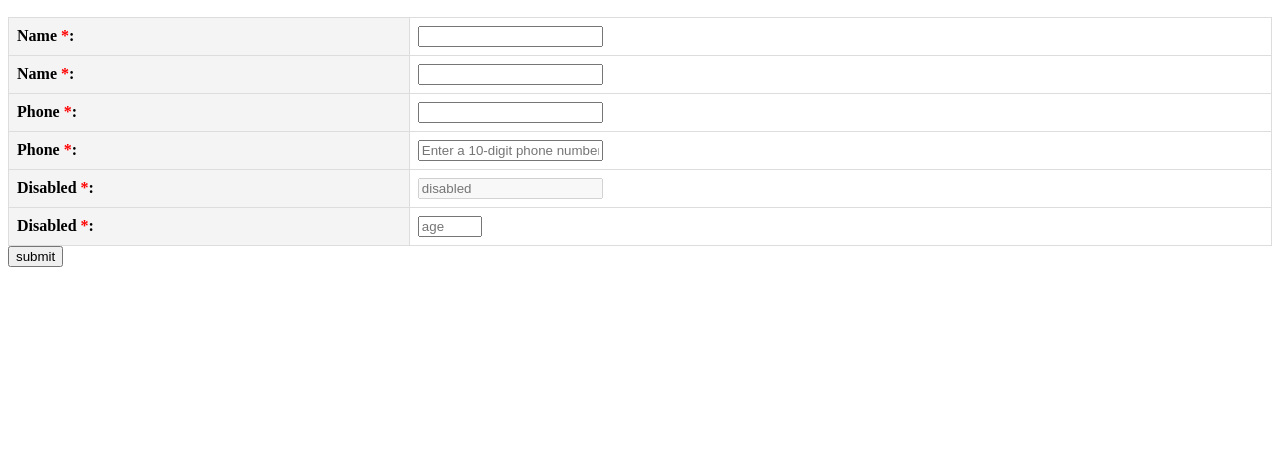
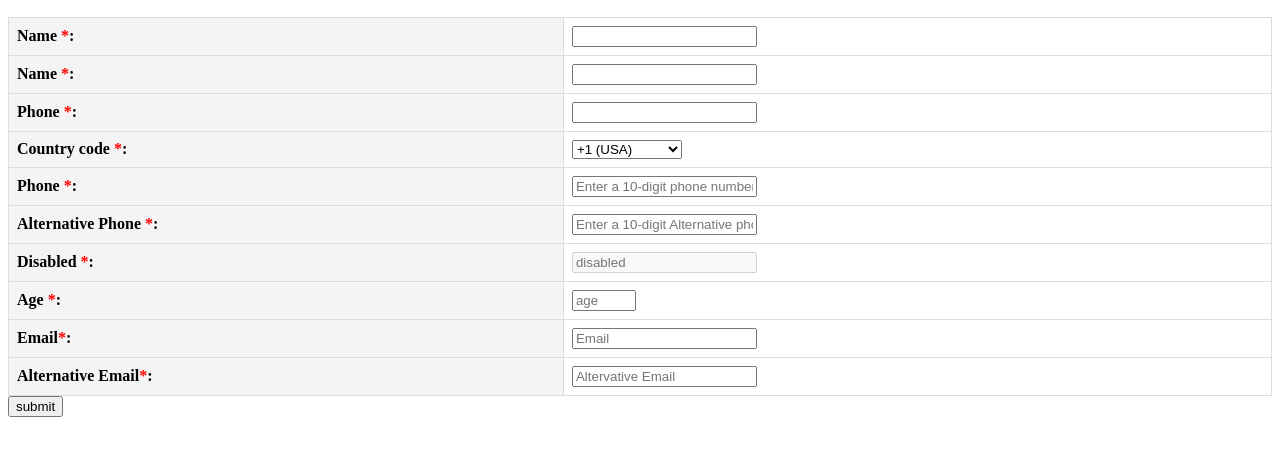
Before and after one commit to Harikrishnan342004/Form_Validation, a plain HTML site: page index.html in a window 1280 px wide. Shown: the part 50-506 px from the top of the page. Drawn offline with Linux system fonts and the light colour scheme.

Commit message:
country code

```diff
--- a/index.html
+++ b/index.html
@@ -21,13 +21,36 @@
             </tr>
 
             <tr>
-                <th> <label for="fname" > Phone <span class="required">*</span>: </label> </th>
-                <td> <input type="number" name = "fname" class="UpperCase" required></td>
+                <th> <label for="fphone" > Phone <span class="required">*</span>: </label> </th>
+                <td> <input type="number" name = "f_phone"  required></td>
             </tr>
+
+            <tr>
+                <th> <label for="" > Country code <span class="required">*</span>: </label> </th>
+                <td>  <div class="phone-input">
+                    <select name="country_code" required>
+                        <option value="+1">+1 (USA)</option>
+                        <option value="+44">+44 (UK)</option>
+                        <option value="+91">+91 (India)</option>
+                        <option value="+61">+61 (Australia)</option>
+                        <option value="+81">+81 (Japan)</option>
+                        <!-- Add more country codes as needed -->
+                    </select>
+                </div>
+                </td>
+            </tr>
+
+
+
 
             <tr>
                 <th> <label for="fage" > Phone <span class="required">*</span>: </label> </th>
                 <td><input type="text" name="phone" pattern="[0-9]{10}" placeholder="Enter a 10-digit phone number" required></td>
+            </tr>
+
+            <tr>
+                <th> <label for="fphone" >Alternative Phone <span class="required">*</span>: </label> </th>
+                <td> <input type="text" pattern="[0-9]{10}" name = "falt_phone" placeholder="Enter a 10-digit Alternative phone number" required></td>
             </tr>
 
 
@@ -37,8 +60,18 @@
             </tr>
 
             <tr>
-                <th> <label for="fage" > Disabled <span class="required">*</span>: </label> </th>
+                <th> <label for="fage" > Age <span class="required">*</span>: </label> </th>
                 <td> <input type="number" name = "userage"   placeholder="age" min="0" max="120"></td>
+            </tr>
+
+            <tr>
+                <th> <label for="femail" > Email<span class="required">*</span>: </label> </th>
+                <td> <input type="email" name="f_email" placeholder="Email" ></td>
+            </tr>
+
+            <tr>
+                <th> <label for="falt_email" >Alternative Email<span class="required">*</span>: </label> </th>
+                <td> <input type="email" name="falt_email" placeholder="Altervative Email" ></td>
             </tr>
 
 
--- a/script.js
+++ b/script.js
@@ -6,4 +6,26 @@ function validateForm()
             alert("Name must be filled out");
             return false;
         }
+
+        let org_phone = document.forms["myForm"]["phone"].value;
+        let alt_phone = document.forms["myForm"]["falt_phone"].value;
+
+        if( org_phone == alt_phone)
+        {
+            alert("Give different phone number");
+            return false
+
+        }
+
+
+        let org_email = document.forms["myForm"]["f_email"].value;
+        let alt_email = document.forms["myForm"]["falt_email"].value;
+
+        if( org_email == alt_email)
+        {
+            alert("Give different mail id");
+            return false
+
+        }
+
     }
```
